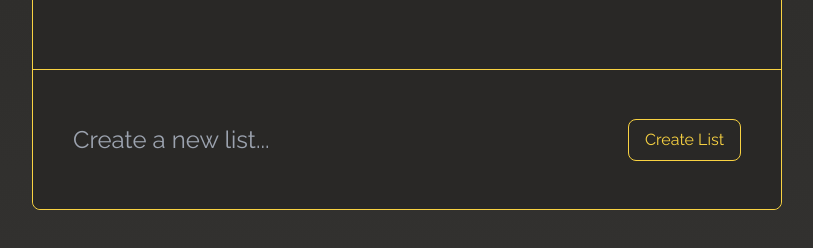
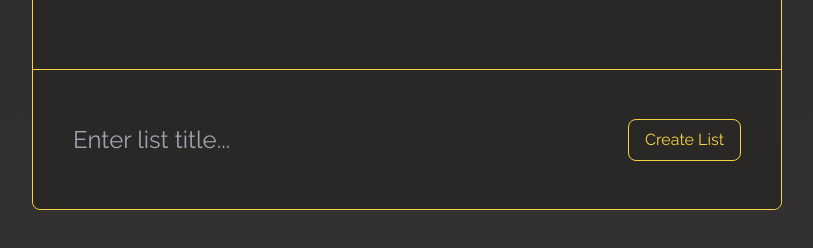
Before and after one commit to Stewie154/Redux-To-Do-List, a React (Create React App) app: page / in a window 1280 px wide. Both pictures are taken after typing "Sample" into the empty fields and a click on the button "Add name". Shown: the part 540-788 px from the top of the page, without its empty margins (233-1046 px from the left). Built offline with nearby package versions, Linux system fonts and the light colour scheme.

Commit message:
updated form placeholder texts

```diff
--- a/src/components/create-list-form/CreateListForm.js
+++ b/src/components/create-list-form/CreateListForm.js
@@ -56,7 +56,7 @@ const CreateListForm = () => {
 			<input
 				type="text"
 				value={currentListTitle}
-				placeholder="Create a new list..."
+				placeholder="Enter list title..."
 				className="w-9/12 bg-transparent border-0 text-lg md:text-2xl focus:outline-0"
 				onChange={(e) => { handleChange(e.target.value) }}
 				ref={textInput}
--- a/src/components/list-item-form/ListItemForm.js
+++ b/src/components/list-item-form/ListItemForm.js
@@ -59,7 +59,7 @@ const ListItemForm = () => {
 			<input
 				type="text"
 				value={currentTaskText}
-				placeholder="Enter to do task..."
+				placeholder="Enter list item name..."
 				className="w-9/12 bg-transparent border-0 text-lg md:text-2xl focus:outline-0"
 				onChange={(e) => { handleChange(e.target.value) }}
 				ref={textInput}
```
